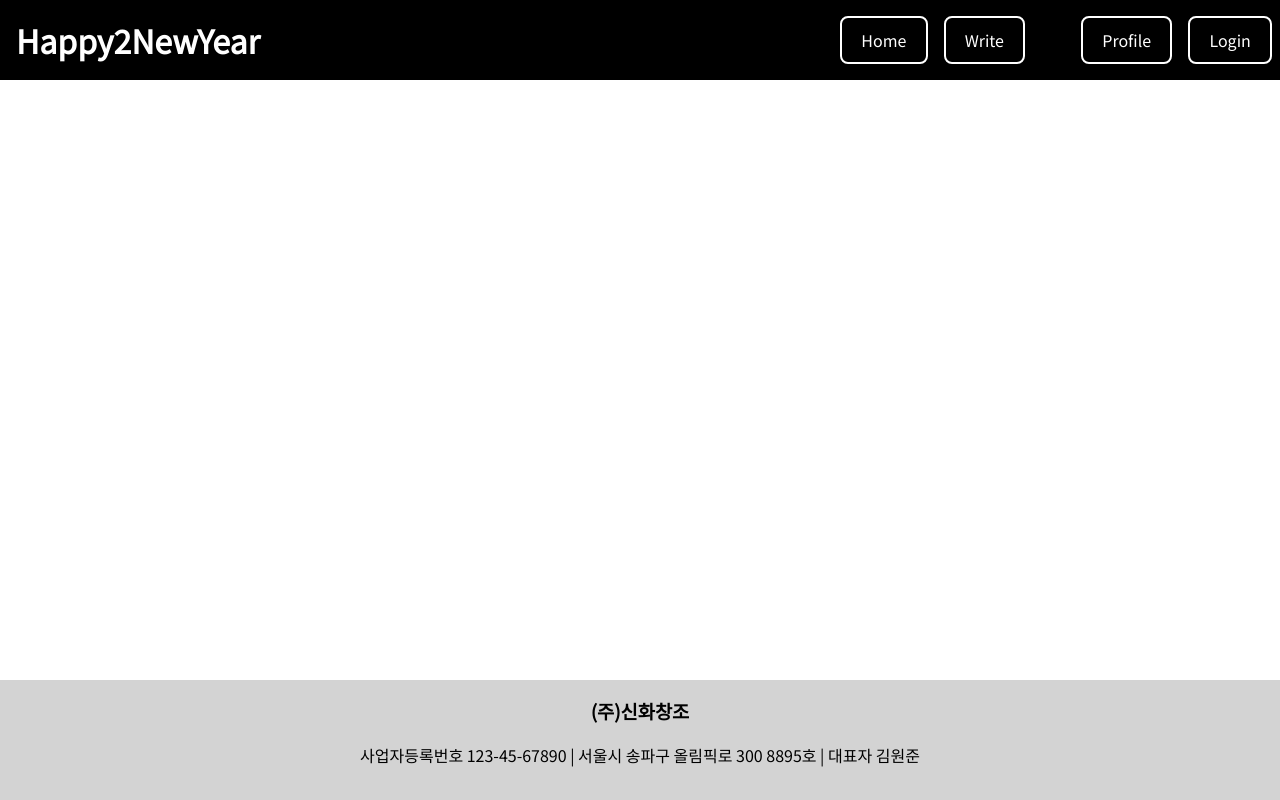
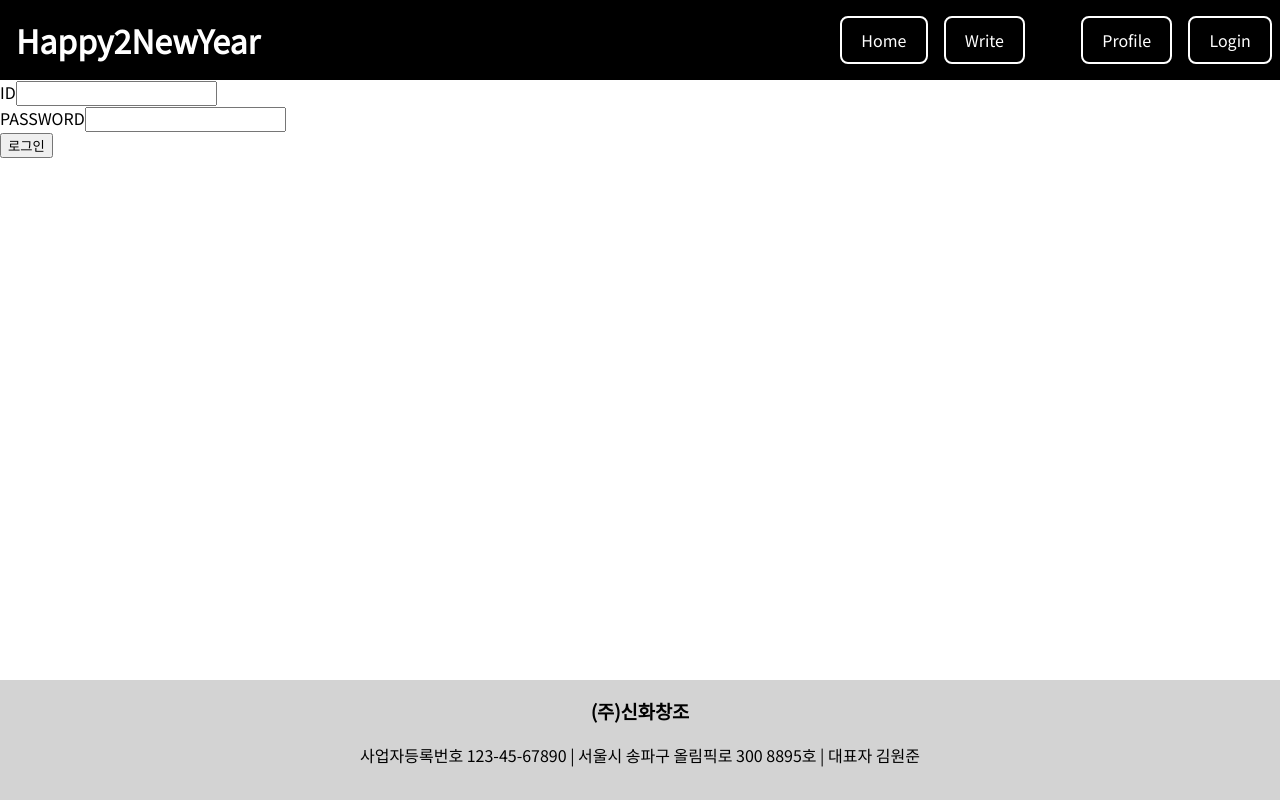
Before and after one commit to themrsung/b2-react-crud, a React (Create React App) app: page /login/1 in a window 1280 px wide. Built offline with nearby package versions, Linux system fonts and the light colour scheme; data requests are answered from the project's data file.

Commit message:
login reroute

```diff
--- a/src/App.js
+++ b/src/App.js
@@ -18,6 +18,7 @@ function App() {
           <Routes>
             <Route path="/" element={<Home />} />
             <Route path="login" element={<Login />} />
+            <Route path="login/:id" element={<Login />} />
             <Route path="register" element={<Register />} />
             <Route path="profile/:id" element={<UserProfile />} />
             <Route path="profile" element={<UserProfile />} />
--- a/src/components/auth/loginForm.jsx
+++ b/src/components/auth/loginForm.jsx
@@ -1,6 +1,6 @@
 import axios from 'axios'
 import { useEffect, useState } from 'react'
-import { useNavigate } from 'react-router-dom'
+import { useNavigate, useParams } from 'react-router-dom'
 import { hashPassword } from '../../auth/hashPassword'
 import { setCurrentUserState } from '../../redux/config/configStore'
 import { SERVER_URL } from '../../serverUrl'
@@ -22,13 +22,16 @@ const LoginForm = function () {
     fetchUsers()
   }, [])
 
+  let params = useParams()
+  const goBackTo = params.id ? params.id : ''
+
   const onUserLogin = () => {
     const user = users.filter((user) => user.id === userId)[0]
     if (user.password === hashPassword(userPassword)) {
       setCurrentUserState({
         id: user.id
       })
-      navigate('/')
+      navigate('/' + goBackTo)
       return
     }
 
--- a/src/components/home/writePostForm.jsx
+++ b/src/components/home/writePostForm.jsx
@@ -26,7 +26,7 @@ const WritePostForm = function () {
   const user = users.filter((user) => user.id === getCurrentUserState().id)[0]
 
   if (!user) {
-    navigate('/login')
+    navigate('/login/write')
   }
 
   const onWritePost = async () => {
--- a/src/components/userProfile/userProfileComponent.jsx
+++ b/src/components/userProfile/userProfileComponent.jsx
@@ -23,7 +23,7 @@ const UserProfileComponent = function ({ userId }) {
   let navigate = useNavigate()
 
   if (!user) {
-    navigate('/login')
+    navigate('/login/profile')
   }
 
   const currentlyLoggedInUserId = getCurrentUserState().id
```
Also changed, not shown: 2 other files (tests, documents, lock files or other folders).
